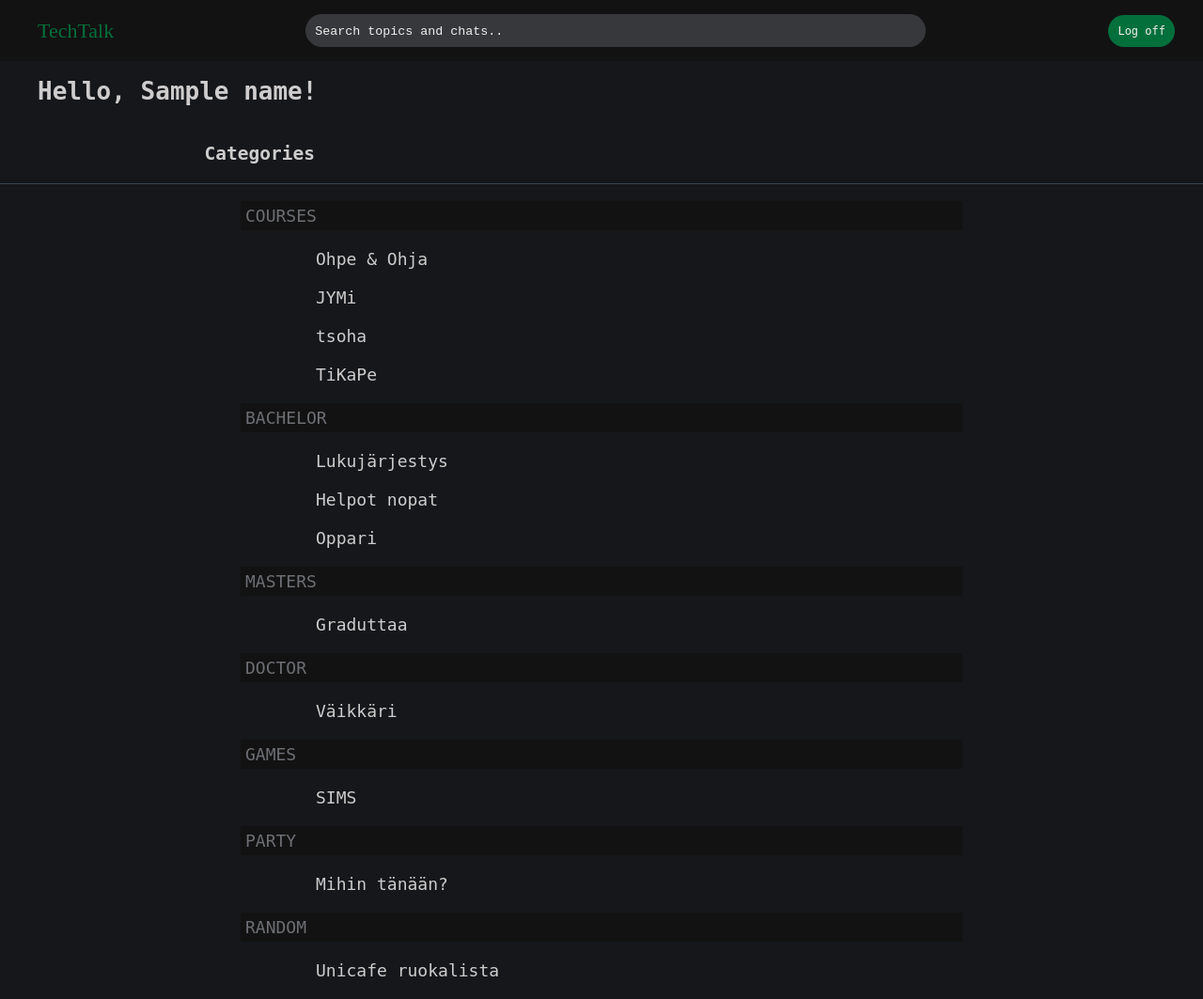
After one commit to simkatti/TechTalk, a Flask app: template templates/homepage.html in a window 1280 px wide. The commit adds this page. Shown: the whole page at 94% size. Run offline with Flask 3, Linux system fonts and the light colour scheme; the template is opened without the code that fills it: most values are stand-ins (such as "Sample title", 1, 10 or a date in 2020); some web fonts are replaced.

Commit message:
New page added: homepage with all the current hubs and categories! Changes made to existing pages: Fixing some UI and making them look nicer.

```diff
--- a/app.py
+++ b/app.py
@@ -1,5 +1,5 @@
 from flask import Flask
-from flask import render_template
+from flask import render_template, request
 
 app = Flask(__name__)
 
@@ -15,6 +15,10 @@ def page1():
 def page2():
     return render_template("createaccount.html")
 
-@app.route("/homepage")
+@app.route("/home_page", methods=["POST"])
 def page3():
-    return "Kategoriat"
+    return render_template("homepage.html", name=request.form["username"])
+
+@app.route("/hub_pages")
+def page4():
+    return "Here you will see all the chats in one hub and the chats and headline should change depending which hub you click!"
--- /dev/null
+++ b/static/home.css
@@ -0,0 +1,107 @@
+@import url('https://fonts.cdnfonts.com/css/press-start-2p');
+
+body {
+    background: #15171a;
+    color: #cecccc;
+    font-family: monospace;
+    margin: 0;
+    padding: 0;
+
+}
+
+header {
+    display: flex;
+    flex-direction: row;
+    align-items: center;
+    justify-content: space-between;
+    background-color: #121212;
+    height: 65px;
+    width: 100%;
+}
+.logo{
+    float: left;
+    display: inline-block;
+    text-align: center;
+    color: #03703c;
+    font-size: 20px;
+    font-family: 'Press Start 2P';font-size: 22px;
+    padding: 10px;
+    text-decoration: None;
+    margin-left: 30px;
+}
+
+#searchbar {
+    background-color: #37383b;
+    color: #F0F0F0;
+    border: none;
+    border-radius: 20px;
+    padding: 10px;
+    width: 50%;
+    margin: 0 auto;
+}
+#searchbar::placeholder {
+    color: #F0F0F0;
+    font-family: 'Courier New', Courier, monospace;
+}
+.button-container {
+    display: center;
+    background-color: #03703c;
+    border-radius: 20px;
+    margin-right: 30px;
+   }
+
+.logoff {
+    color: #F0F0F0;
+    float: center;
+    display: inline-block;
+    text-align: center;
+    font-size: 12px;
+    padding: 10px;
+    text-decoration: None;
+    max-width: 100%;
+    margin: 0 auto;
+}
+
+h1 {
+    margin-left: 40px;
+}
+
+h2 {
+    margin-top: 40px;
+    margin-bottom: 20px;
+    margin-left: 17%;
+}
+
+ul {
+    list-style-type: none;
+    padding-left: 0px;
+    font-size: 18px;
+    color: #6d6f74;
+}
+
+ul li {
+    margin-left: 20%;
+    margin-bottom: 20px;
+}
+ul li:not(:has(a)) {
+    background-color: #121212;
+    margin-left: 20%;
+    margin-right: 20%;
+    padding: 5px;
+}
+
+ul li a:hover {
+    background-color: #03703c;
+    transition: background-color 0.3s ease;
+}
+
+a {
+    text-decoration: None;
+    color: #cecccc;
+    margin-left:80px;
+}
+
+hr {
+    border: none;
+    border-top: 1px solid #33464C;
+}
--- /dev/null
+++ b/templates/homepage.html
@@ -0,0 +1,59 @@
+<!DOCTYPE html>
+<head>
+    <link rel="stylesheet" href="/home/csimona/Documents/TKT/Tietokannat ja webohjelmointi/sovellus/static/home.css"/>
+    <!--link rel="stylesheet" type="text/css" href="{{url_for('static', filename="home.css")}}"/-->
+
+</head>
+<body>
+    <title>Home</title>
+    <header>
+        <a href="/" class="logo">TechTalk</a>
+        </div>
+        <input id="searchbar" type="text" placeholder="Search topics and chats..">
+        <div class="button-container">
+            <a href="/" class="logoff">Log off</a>
+        </div>
+    </header>
+    <h1>Hello, {{name}}!</h1>
+    <h2>Categories</h2>
+    <hr>
+    <ul>
+        <li>COURSES</li>
+        <ul>
+            <li><a href="#">Ohpe & Ohja</a></li>
+            <li><a href="#">JYMi</a></li>
+            <li><a href="#">tsoha</a></li>
+            <li><a href="#">TiKaPe</a></li>
+        </ul>
+        <li>BACHELOR</li>
+        <ul>
+            <li><a href="#">Lukujärjestys</a></li>
+            <li><a href="#">Helpot nopat</a></li>
+            <li><a href="#">Oppari</a></li>
+        </ul>
+        <li>MASTERS</li>
+        <ul>
+            <li><a href="#">Graduttaa</a></li>
+        </ul>
+        <li>DOCTOR</li>
+        <ul>
+            <li><a href="#">Väikkäri</a></li>
+        </ul>
+        <li>GAMES</li>
+        <ul>
+            <li><a href="#">SIMS</a></li>
+        </ul>
+        <li>PARTY</li>
+        <ul>
+            <li><a href="#">Mihin tänään?</a></li>
+        </ul>
+        <li>RANDOM</li>
+        <ul>
+            <li><a href="#">Unicafe ruokalista</a></li>
+        </ul>
+
+
+    </ul>
+
+</body>
+</html>
```
Also changed, not shown: static/create_acc.css (+11 -5 lines), static/landing.css (+24 -11 lines), static/log_in.css (+12 -9 lines), templates/createaccount.html (+14 -13 lines), templates/index.html (+7 -7 lines), templates/login.html (+12 -13 lines).
